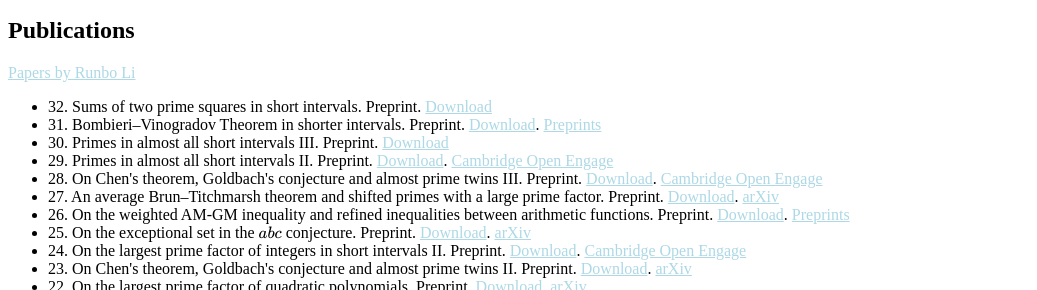
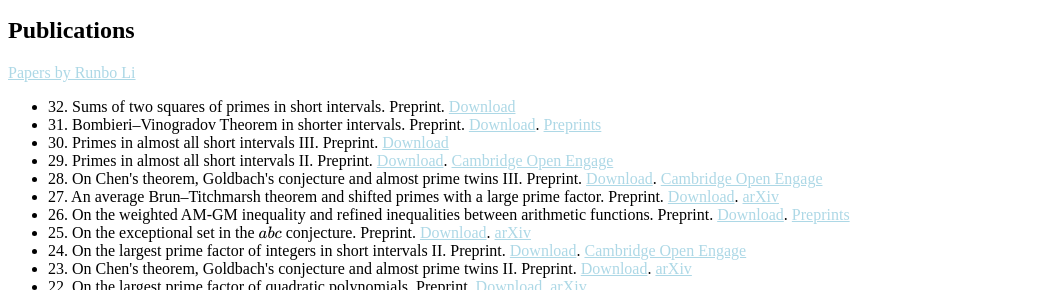
Before and after one commit to CareyRunboLi/CareyRunboLi.github.io, a Jekyll site: the page built from index.md, in a window 1280 px wide and 900 px high, scrolled down 1605 px. Shown: the part 162-452 px from the top of the window, without its empty margins (0-1037 px from the left). Built offline with Jekyll 4.4.1, drawn with Linux system fonts in a browser that asks for light colours; some web fonts are replaced; formulas are drawn with MathJax 3; a style sheet for code colours, icons or effects is not loaded; our own code applies the rules of GitHub Pages for plain Markdown files.

Commit message:
Update preprints.md

```diff
--- a/_includes/preprints.md
+++ b/_includes/preprints.md
@@ -9,7 +9,7 @@
 <a href="https://runbolicarey.com/assets/downloads/Papers_by_Runbo_Li_website.pdf"><span>Papers by Runbo Li</span></a>
 
 <ul style="margin:0 0 5px;">
-  <li>32. Sums of two prime squares in short intervals. Preprint. <a href="https://runbolicarey.com/assets/downloads/Sums_of_two_prime_squares_in_short_intervals.pdf"><span>Download</span></a></li>
+  <li>32. Sums of two squares of primes in short intervals. Preprint. <a href="https://runbolicarey.com/assets/downloads/Sums_of_two_squares_of_primes_in_short_intervals.pdf"><span>Download</span></a></li>
   <li>31. Bombieri–Vinogradov Theorem in shorter intervals. Preprint. <a href="https://runbolicarey.com/assets/downloads/Bombieri__Vinogradov_Theorem_in_shorter_intervals.pdf"><span>Download</span></a>. <a href="https://www.preprints.org/manuscript/202511.0089/v1"><span>Preprints</span></a></li>
   <li>30. Primes in almost all short intervals III. Preprint. <a href="https://runbolicarey.com/assets/downloads/Primes_in_almost_all_short_intervals_III.pdf"><span>Download</span></a></li>
   <li>29. Primes in almost all short intervals II. Preprint. <a href="https://runbolicarey.com/assets/downloads/Primes_in_almost_all_short_intervals_II.pdf"><span>Download</span></a>. <a href="https://doi.org/10.33774/coe-2025-jrnjl"><span>Cambridge Open Engage</span></a></li>
```
